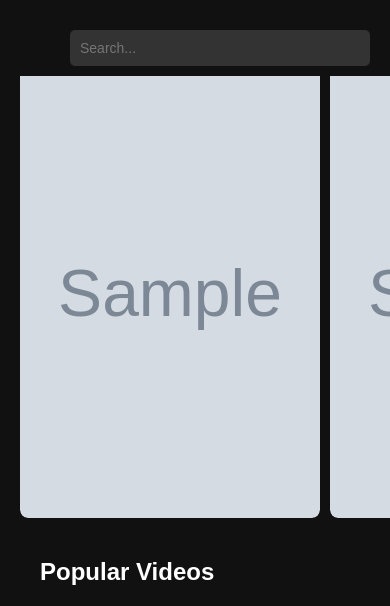
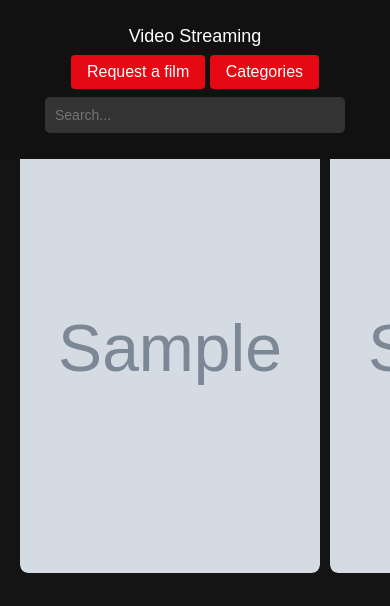
Before and after one commit to gregTret/video_stream, a Flask app: page /movies in a window 390 px wide. Shown: the top 606 px of the page. Run offline with Flask 3, Linux system fonts and the light colour scheme; grey boxes marked "Sample" are stand-in pictures; a database or web service that is not in the repository returns one stand-in record (values such as "Sample title"); parts of the project's set-up code (start-up, migrations or seed data) failed here and were passed over.

Commit message:
Style changes and refactoring

```diff
--- /dev/null
+++ b/ExtraFunctions.py
@@ -0,0 +1,31 @@
+import subprocess
+
+class ExtraFunctions:
+    def __init__(self):
+        pass
+
+    # Constructing Object to pass to Main Page
+    def getMostPopular(self,mostPopular):
+        current=0
+        movieInfo={}
+        for movie in mostPopular:
+            current+=1
+            movieId='movie'+str(current)+'id'
+            movieName='movie'+str(current)+'name'
+            movieSrc='movie'+str(current)+'src'
+            movieVideo='movie'+str(current)+'video'
+            movieInfo[movieId]=movie['id']
+            movieInfo[movieName]=movie["original_title"],
+            movieInfo[movieSrc]=movie["poster_path"]
+            movieInfo[movieVideo]=movie["video"]
+        return movieInfo
+
+    # Server Specific, retrieval of current external IP address for population
+    def loadIp(self):
+        try:
+            result = subprocess.run(["hostname", "-I"], stdout=subprocess.PIPE)
+            value=str(result.stdout)
+            value=(value.replace('b\'',''))
+            return (value.split(' ')[1])
+        except:
+            return "Issue in IP Configuration please fix me"
--- /dev/null
+++ b/MongoDB.py
@@ -0,0 +1,36 @@
+from pymongo import MongoClient
+
+class MongoDB:
+    def __init__(self):
+        self.client = MongoClient('localhost', 27017)
+        self.db = self.client["host"]
+        self.collection = self.db["movies"]
+        self.requestsCollection=self.db["requests"]
+        self.expensesCollection=self.db["expenses"]
+
+    def handle_movie_requests(self,content):
+        self.requestsCollection.insert_one({"name":content['name'],"message":content['message'],"status":"Created"})
+
+    def construct_main_page(self):
+        jsonMerged=[]
+        recommended = self.collection.find({"recommended":True,"disabled":{"$ne":True}}).sort({"popularity":-1}).limit(20)
+        # getting Most Popular Films
+        mostPopular=self.collection.find({"disabled":{"$ne":True}}).sort({"popularity":-1}).limit(20)
+        # Getting Highest Rated Movies
+        highestRated=self.collection.find({"disabled":{"$ne":True}}).sort({"vote_average":-1}).limit(50)
+        # Grabbing 24 top films
+        for i in recommended:
+            if (len(jsonMerged)<15):
+                jsonMerged.append(i)
+        for i in mostPopular:
+            if (len(jsonMerged)<6 and i not in jsonMerged):
+                jsonMerged.append(i)
+        for i in highestRated:
+            if (len(jsonMerged)<24 and i not in jsonMerged):
+                jsonMerged.append(i)
+
+        return jsonMerged
+
+    def movie_search_bar(self,query):
+        findQuery={"title":{"$regex" : query,"$options": 'i'},"disabled":{"$ne":True}}
+        return(self.collection.find(findQuery,{"video":1,"title":1}).sort({"release_date":1}).limit(20))
--- a/server.py
+++ b/server.py
@@ -1,85 +1,31 @@
-import subprocess
-from flask import Flask, render_template, send_from_directory,request,redirect
+from flask import Flask, render_template, send_from_directory, url_for ,request, send_file,jsonify,redirect
 import os
 import logging
-from pymongo import MongoClient
 import json
 from bson import json_util
+from MongoDB import MongoDB
+from ExtraFunctions import ExtraFunctions
 
 # Configuring Logging File
+
 if __name__ == "__main__":
     logging.basicConfig(level=logging.INFO, filename="./logs/log", filemode="a+",format="%(asctime)-15s %(levelname)-8s %(message)s")
 
+
 # Server Setup + Connecting to MongoDB
 app = Flask(__name__,static_url_path='')
-client = MongoClient('localhost', 27017)
-db = client["host"]
-collection = db["movies"]
-
-# Constructing Object to pass to Main Page
-def getMostPopular(mostPopular):
-    current=0
-    movieInfo={}
-    for movie in mostPopular:
-        current+=1
-        movieId='movie'+str(current)+'id'
-        movieName='movie'+str(current)+'name'
-        movieSrc='movie'+str(current)+'src'
-        movieVideo='movie'+str(current)+'video'
-        movieInfo[movieId]=movie['id']
-        movieInfo[movieName]=movie["original_title"],
-        movieInfo[movieSrc]=movie["poster_path"]
-        movieInfo[movieVideo]=movie["video"]
-    return movieInfo
-
-# Server Specific, retrieval of current external IP address for population
-def loadIp():
-    try:
-        result = subprocess.run(["hostname", "-I"], stdout=subprocess.PIPE)
-        value=str(result.stdout)
-        value=(value.replace('b\'',''))
-        return (value.split(' ')[1])
-    except:
-        return "Issue in IP Configuration please fix me"
-
-
-# Get movie Details by ID
-@app.route('/getMovieById', methods=['GET'])
-def movie_details():
-    try:
-        id=request.args['id']
-        result=collection.find_one({"id":int(id)})
-        if (result!=None):
-            return json.loads(json_util.dumps(result))
-        else:
-            raise TypeError("Invalid Query")
-    except:
-        return "Are you messing about with my server?"
+db=MongoDB()
+helper=ExtraFunctions()
 
 # Go to NGINX server stream for the selected video
 @app.route('/movie', methods=['GET'])
 def playMovie():
     try:
-        currentIp=loadIp()
+        currentIp=helper.loadIp()
         url=request.args['url']
         return redirect("http://"+currentIp+':5001/'+url)
     except:
         return "Error Loading Resource"
-
-# Go to NGINX server stream for the selected video
-@app.route('/results', methods=['GET'])
-def searchResults():
-    try:
-        query=request.args['q']
-        findQuery={"title":{"$regex" : query,"$options": 'i'}}
-        result=(collection.find(findQuery).sort({"release_date":1}).limit(20))
-        if (result!=None):
-            vars=getMostPopular(result)
-            return render_template('movies.html',**vars)
-        else:
-            raise TypeError("Invalid Query")
-    except:
-        return "404"
 
 # Default Route Redirect
 @app.route('/')
@@ -89,39 +35,29 @@ def hello():
 # Main Landing Page population
 @app.route('/movies')
 def movies():
-    recommended = collection.find({"recommended":True}).sort({"popularity":-1}).limit(20)
-    # getting Most Popular Films
-    mostPopular=collection.find().sort({"popularity":-1}).limit(20)
-    # Getting Highest Rated Movies
-
-    highestRated=collection.find().sort({"vote_average":-1}).limit(50)
-    jsonMerged=[]
-    for i in recommended:
-        if (len(jsonMerged)<15):
-            jsonMerged.append(i)
-
-    for i in mostPopular:
-        if (len(jsonMerged)<6 and i not in jsonMerged):
-            jsonMerged.append(i)
-
-    for i in highestRated:
-        if (len(jsonMerged)<24 and i not in jsonMerged):
-            jsonMerged.append(i)
-
-    vars=getMostPopular(jsonMerged)
+    jsonMerged=db.construct_main_page()
+    vars=helper.getMostPopular(jsonMerged)
     return render_template('movies.html',**vars)
 
 @app.route('/favicon.ico')
 def fav():
     return send_from_directory(os.path.join(app.root_path, 'static'),'favicon.ico')
 
+@app.route('/requestFilm')
+def requestLoadPage():
+    return render_template('request.html')
+
+@app.route('/requestForm',methods=['POST'])
+def saveUserQuery():
+    content = request.get_json(silent=True)
+    db.handle_movie_requests(content)
+    return {}
 
 @app.route('/searchGeneric',methods=['GET'])
 def searchGeneric():
     try:
         query=request.args['q']
-        findQuery={"title":{"$regex" : query,"$options": 'i'}}
-        result=(collection.find(findQuery,{"video":1,"title":1}).sort({"release_date":1}).limit(20))
+        result=db.movie_search_bar(query)
         if (result!=None):
             return json.loads(json_util.dumps(result))
         else:
@@ -129,4 +65,24 @@ def searchGeneric():
     except:
         return {}
 
+
+# @app.route('/test')
+# def test():
+#     return render_template('test.html')
+
+# @app.route('/getDashboard')
+# def getDashboard():
+#     docs=requestsCollection.find()
+#     return json.loads(json_util.dumps(docs))
+
+
+# @app.route('/sheets')
+# def loadSheets():
+#     return render_template('sheets.html')
+
+# @app.route('/loadSheets')
+# def getExpenses():
+#     docs=expensesCollection.find()
+#     return json.loads(json_util.dumps(docs))
+
 app.run(host='0.0.0.0',debug=True,port=5000)
--- a/static/movies.css
+++ b/static/movies.css
@@ -6,7 +6,7 @@
 
 body {
     font-family: Arial, sans-serif;
-    background-color: #111;
+    background-color: #141414;
     color: white;
     margin: 0;
     position: relative;
@@ -16,7 +16,7 @@ body {
 .results-box {
     position: absolute;
     float: right;
-    top: 10px;
+    top: -20px;
     right: 20px;
     width: 300px;
     background-color: #333;
@@ -40,10 +40,9 @@ body {
     background-color: #555;
 }
 
-
 /* Navbar */
 header {
-    margin-top: 20px;
+    margin-top: 0px;
     position: fixed;
     width: 100%;
     background-color: #111;
@@ -61,6 +60,10 @@ header {
 
 .navbar .logo img {
     width: 100px;
+}
+
+.logo {
+    flex: 1;
 }
 
 .search-bar input {
@@ -116,3 +119,114 @@ h2 {
 .image-item:active {
     transform: scale(1);
 }
+
+/* Button Styling */
+.button-31 {
+    background-color: #e50914;
+    color: white;
+    border: none;
+    padding: 8px 16px;
+    font-size: 16px;
+    border-radius: 4px;
+    cursor: pointer;
+    transition: background-color 0.3s ease;
+}
+
+.button-31:hover {
+    background-color: #f40612;
+}
+
+.navbar-left {
+    justify-content: flex-start;
+    gap: 8px;
+    margin-right: 5px;
+}
+
+/* Dropdown Menu Styling */
+.dropdown {
+    position: relative;
+    z-index: 20;
+}
+
+.dropdown-menu {
+    display: none;
+    /* Hide the dropdown menu by default */
+    position: absolute;
+    top: 100%;
+    /* Position it directly below the "Sign In" button */
+    left: 0;
+    background-color: #141414;
+    border-radius: 4px;
+    box-shadow: 0 8px 16px rgba(0, 0, 0, 0.3);
+    min-width: 160px;
+    z-index: 30;
+}
+
+.dropdown-menu a {
+    color: white;
+    padding: 10px 16px;
+    display: block;
+    text-decoration: none;
+    font-size: 16px;
+}
+
+.dropdown-menu a:hover {
+    background-color: #333;
+}
+
+/* Show the dropdown when hovering over the parent button */
+.dropdown:hover .dropdown-menu {
+    display: block;
+}
+
+/* Mobile Responsive Design */
+@media (max-width: 768px) {
+    .navbar {
+        flex-direction: column;
+        align-items: flex-start;
+        padding: 16px;
+    }
+
+    .logo {
+        text-align: center;
+        margin: auto;
+        font-size: 18px;
+    }
+
+    .navbar-left {
+        width: 100%;
+        justify-content: center;
+        gap: 4px;
+        text-align: center;
+        margin: auto;
+        margin-top: 8px;
+        margin-bottom: 8px;
+        margin-right: 0px;
+    }
+
+    .navbar-left .button-31 {
+        width: auto;
+        margin-top: 8px;
+        margin-bottom: 8px;
+        margin: auto;
+    }
+
+    .search-bar {
+        margin: auto;
+        GrogFlix
+
+        /* Hide the dropdown menu on small screens by default */
+        .dropdown-menu {
+            display: none;
+            position: relative;
+            width: 100%;
+            top: 0;
+            z-index: 30;
+        }
+
+        /* Show the dropdown menu when "Sign In" button is focused or clicked */
+        .dropdown:focus-within .dropdown-menu {
+            display: flex;
+        }
+    }
+}
--- a/templates/movies.html
+++ b/templates/movies.html
@@ -1,6 +1,5 @@
 <!DOCTYPE html>
 <html lang="en">
-
 <head>
     <meta charset="UTF-8">
     <link rel="shortcut icon" href="{{ url_for('static', filename='favicon.ico') }}">
@@ -13,7 +12,14 @@
     <header>
         <div class="navbar">
             <div class="logo">
+                Video Streaming
             </div>
+
+            <div class="navbar-left">
+                <button onclick="location.href = '/requestFilm';" class="button-31" role="button">Request a film</button>
+                <button class="button-31" role="button">Categories</button>
+            </div>
+
             <div class="search-bar">
                 <input type="text" id="searchBar" placeholder="Search...">
             </div>
@@ -22,7 +28,7 @@
     <div id="results-box" class="results-box"></div>
 
     <!-- Section: Trending Now -->
-    <div class="category">
+    <div style="margin-top:75px" class="category">
         <h2>Trending Now</h2>
         <div class="image-row">
             <a href="movie?url={{movie1video}}" class="image-item">
@@ -120,5 +126,5 @@
         </div>
     </div>
 </body>
-
 </html>
+<script src="movies.js"></script>
```
Also changed, not shown: 1 other file.
